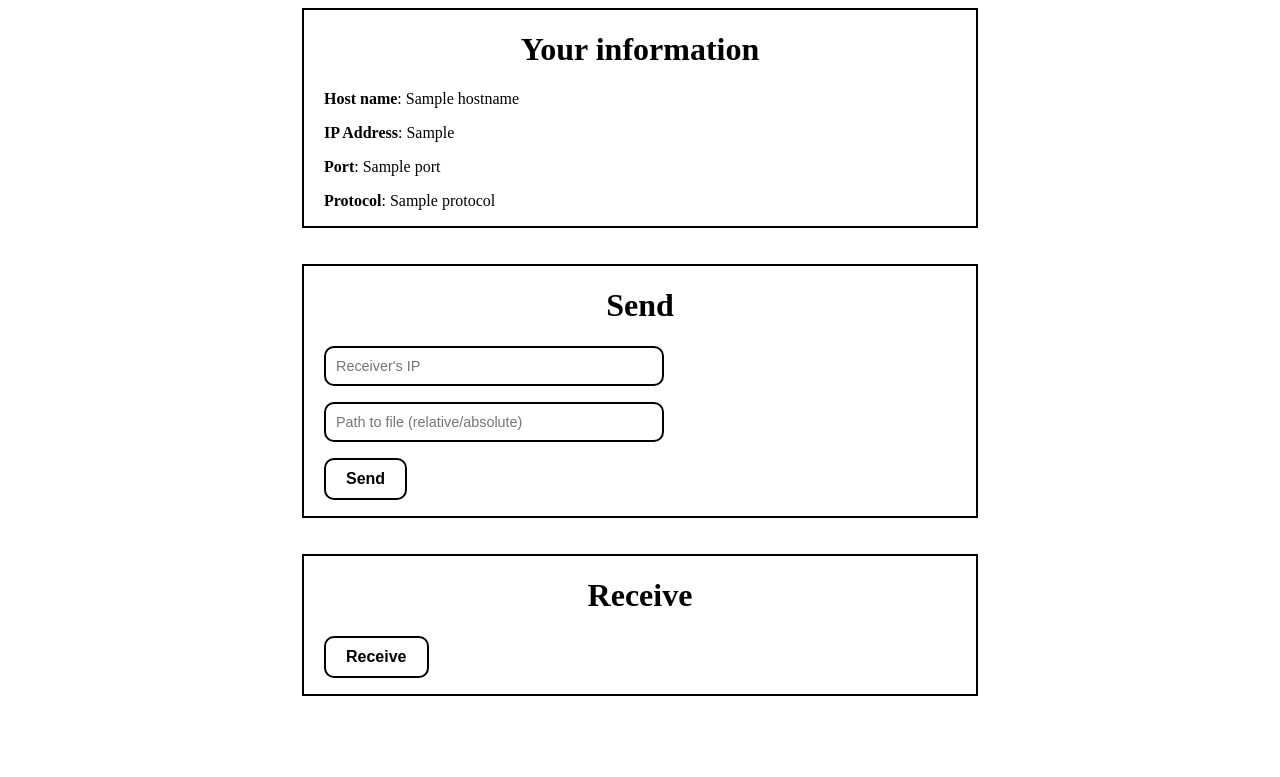
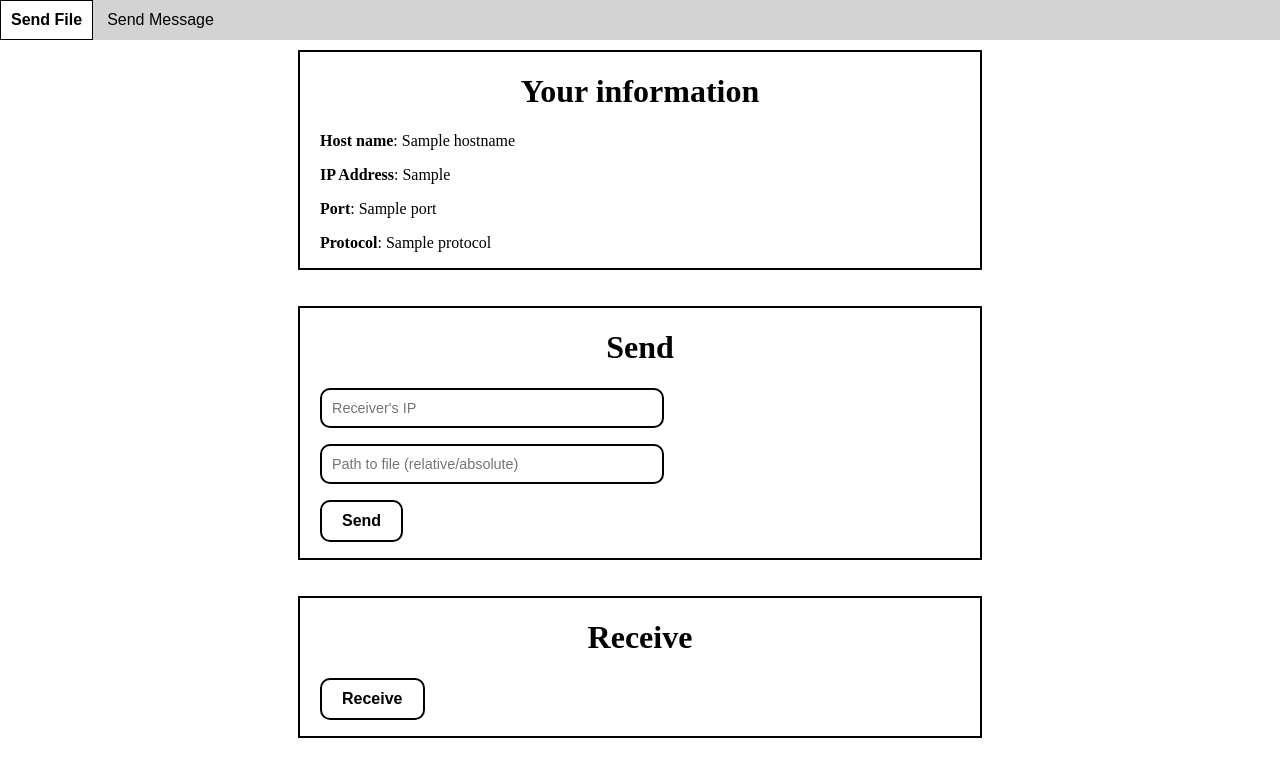
Before and after one commit to pulse-net/sockapp, a Flask app: template sockapp/templates/index.html in a window 1280 px wide. Shown: the top 777 px of the page. Run offline with Flask 2, Linux system fonts and the light colour scheme; the template is opened without the code that fills it: most values are stand-ins (such as "Sample title", 1, 10 or a date in 2020).

Commit message:
Add nav for messaging and file tab separation

```diff
--- a/sockapp/static/css/styles.css
+++ b/sockapp/static/css/styles.css
@@ -36,3 +36,29 @@
     background: black;
     color: white;
 }
+
+body {
+    margin: 0 auto;
+}
+
+#nav {
+    width: 100%;
+    background-color: lightgray;
+    margin-bottom: 10px;
+}
+
+.nav-buttons {
+    background: none;
+    border: none;
+    outline: none;
+    font-size: 100%;
+    padding: 10px;
+    height: 100%;
+}
+
+.selected-nav-button {
+    background: white;
+    color: black;
+    font-weight: bold;
+    border: 1px solid black;
+}
--- /dev/null
+++ b/sockapp/static/js/nav.js
@@ -0,0 +1,14 @@
+$(document).ready(function() {
+
+    $("#send-file-nav").addClass("selected-nav-button");
+
+    $("#send-message-nav").click(function() {
+        $("#send-message-nav").addClass("selected-nav-button");
+        $("#send-file-nav").removeClass("selected-nav-button");
+    });
+
+    $("#send-file-nav").click(function() {
+        $("#send-file-nav").addClass("selected-nav-button");
+        $("#send-message-nav").removeClass("selected-nav-button");
+    });
+});
--- a/sockapp/templates/index.html
+++ b/sockapp/templates/index.html
@@ -7,6 +7,8 @@
     </head>
 
     <body>
+        {% include 'nav.html' %}
+
         <div class="send">
             <h1 class="header">Your information</h1>
             <p><strong>Host name</strong>: {{hostname}}</p>
@@ -38,5 +40,6 @@
         <script type="text/javascript" src="{{ url_for('static', filename='js/jquery.min.js') }}"></script>
         <script type="text/javascript" src="{{ url_for('static', filename='js/sweetalert.min.js') }}"></script>
         <script type="text/javascript" src="{{ url_for('static', filename='js/main.js') }}"></script>
+        <script type="text/javascript" src="{{ url_for('static', filename='js/nav.js') }}"></script>
     </body>
 </html>
--- /dev/null
+++ b/sockapp/templates/nav.html
@@ -0,0 +1,4 @@
+<div id="nav">
+    <input type="button" class="nav-buttons" id="send-file-nav" value="Send File">
+    <input type="button" class="nav-buttons" id="send-message-nav" value="Send Message">
+</div>
```
